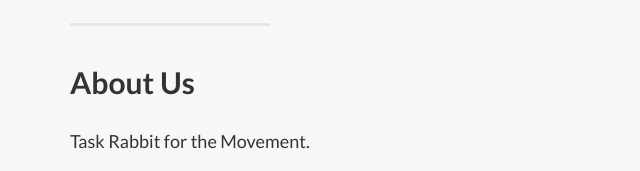
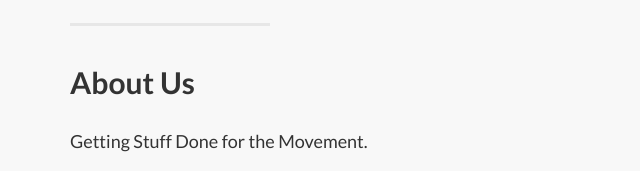
Before and after one commit to ICanHelpYouWithThat/site, a plain HTML site: page index.html in a window 1280 px wide. Shown: the part 860-1031 px from the top of the page, 0-640 px from the left. Drawn offline with Linux system fonts and the light colour scheme.

Commit message:
Update index.html

```diff
--- a/index.html
+++ b/index.html
@@ -112,7 +112,7 @@
                     <hr class="section-heading-spacer">
                     <div class="clearfix"></div>
                     <h2 class="section-heading">About Us</h2>
-                    <p class="lead">Task Rabbit for the Movement.</p>
+                    <p class="lead">Getting Stuff Done for the Movement.</p>
 
                     <p class="lead">A place for progressive organizations* (especially those addressing immigration, women's rights, civil rights, criminal justice reform and LGBT rights)
                       to find like minded individuals for discrete tasks.</p>
```
